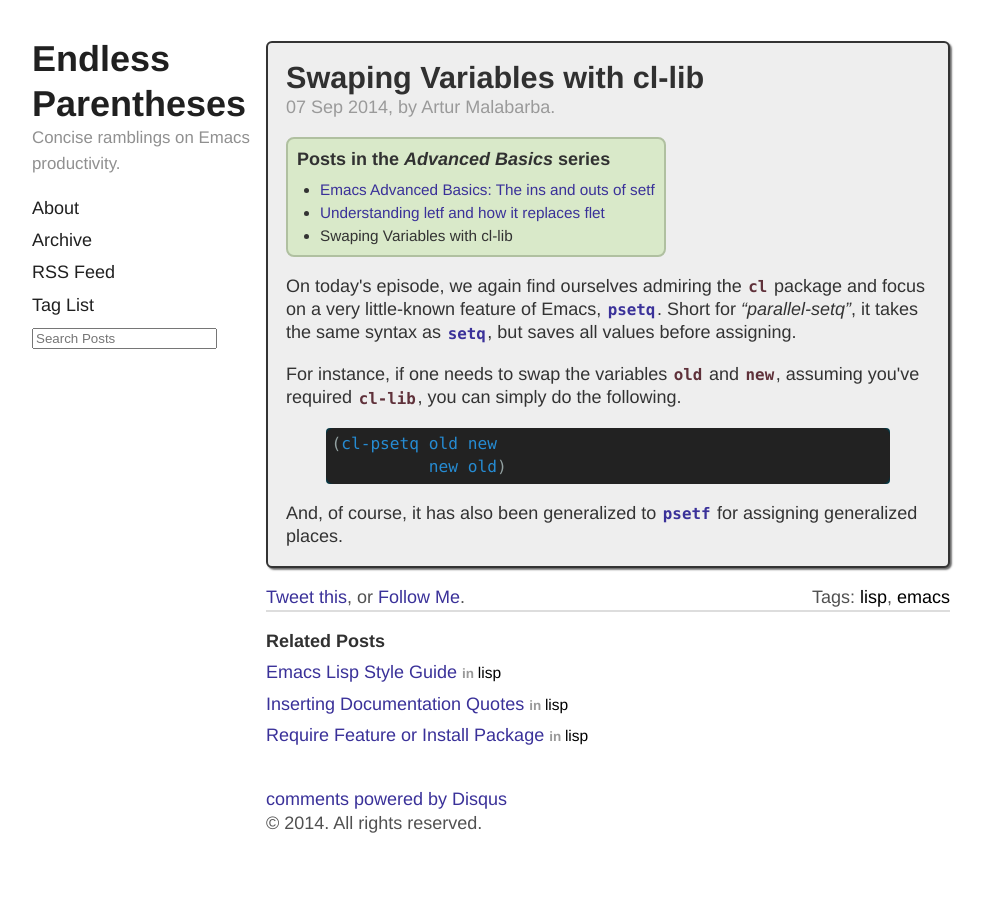
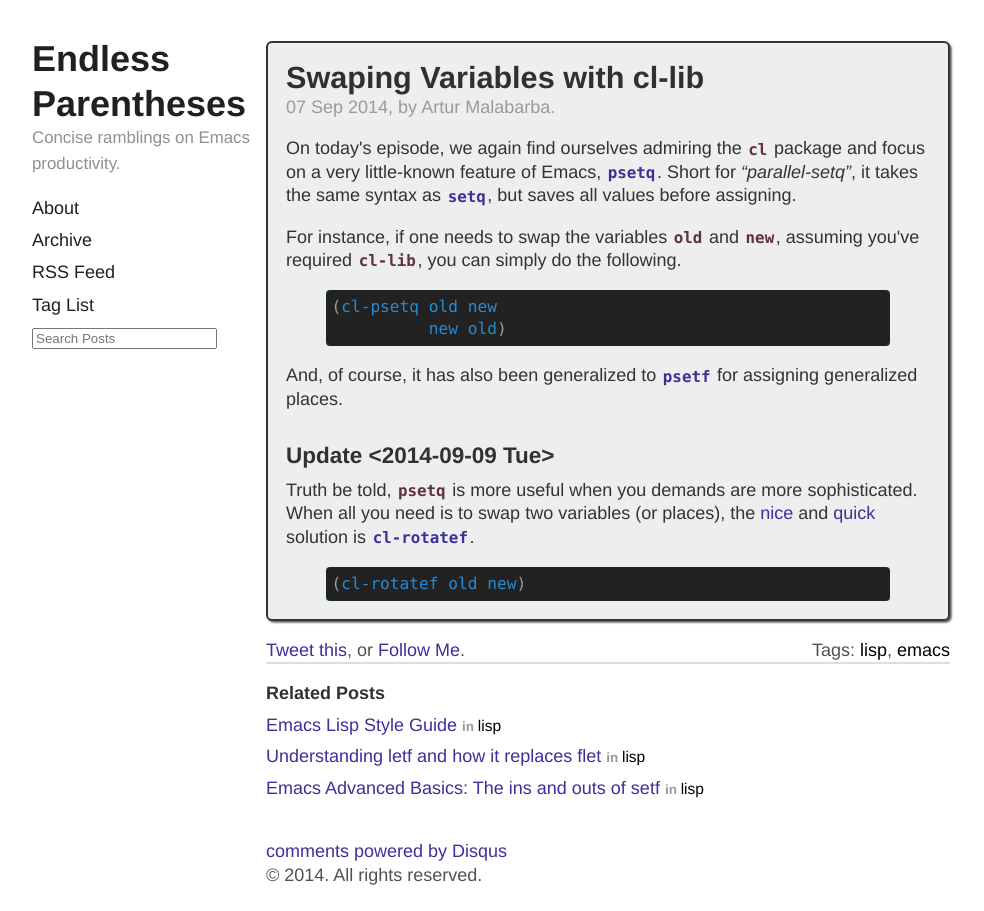
Before and after one commit to Malabarba/EndlessParentheses, a Jekyll site: the page built from _posts/2014-09-07-emacs-advanced-basics-swaping-variables.html, in a window 1280 px wide. Shown: the whole page, without its empty margins (158-1142 px from the left). Built offline with Jekyll 4.4.1, drawn with Linux system fonts in a browser that asks for light colours; Markdown is read by kramdown in place of the engine named in the settings; comment, search, counter and statistics services are not loaded.

Commit message:
UPDATE: Swaping Variables with cl-lib

```diff
--- a/_posts/2014-09-07-emacs-advanced-basics-swaping-variables.html
+++ b/_posts/2014-09-07-emacs-advanced-basics-swaping-variables.html
@@ -3,7 +3,7 @@
 date: 2014-09-07
 layout: post
 tags: lisp
-series: "Advanced Basics"
+series: "Common-Lisp in Emacs"
 ---
 <p>
 On today's episode, we again find ourselves admiring the <code>cl</code> package
@@ -20,7 +20,21 @@
 (cl-psetq old new
           new old)
 {% endhighlight %}
-
 <p>
 And, of course, it has also been generalized to <a href="http://doc.endlessparentheses.com/Fun/psetf"><code>psetf</code></a> for assigning
-generalized places.</p>
+generalized places.
+</p>
+
+<div id="outline-container-sec-1" class="outline-2">
+<h2 id="sec-1">Update <span class="timestamp-wrapper"><span class="timestamp">&lt;2014-09-09 Tue&gt;</span></span></h2>
+<div class="outline-text-2" id="text-1">
+<p>
+Truth be told, <code>psetq</code> is more useful when you demands are more
+sophisticated. When all you need is to swap two variables (or places),
+the <a href="http://www.reddit.com/r/emacs/comments/2fq2u5/swaping_variables_with_cllib/ckc43f2">nice</a> and <a href="https://plus.google.com/103652929131043355278/posts/MpLBUF6NKZS">quick</a> solution is <a href="http://doc.endlessparentheses.com/Fun/cl-rotatef"><code>cl-rotatef</code></a>.
+</p>
+{% highlight cl %}
+(cl-rotatef old new)
+{% endhighlight %}
+</div>
+</div>
```
